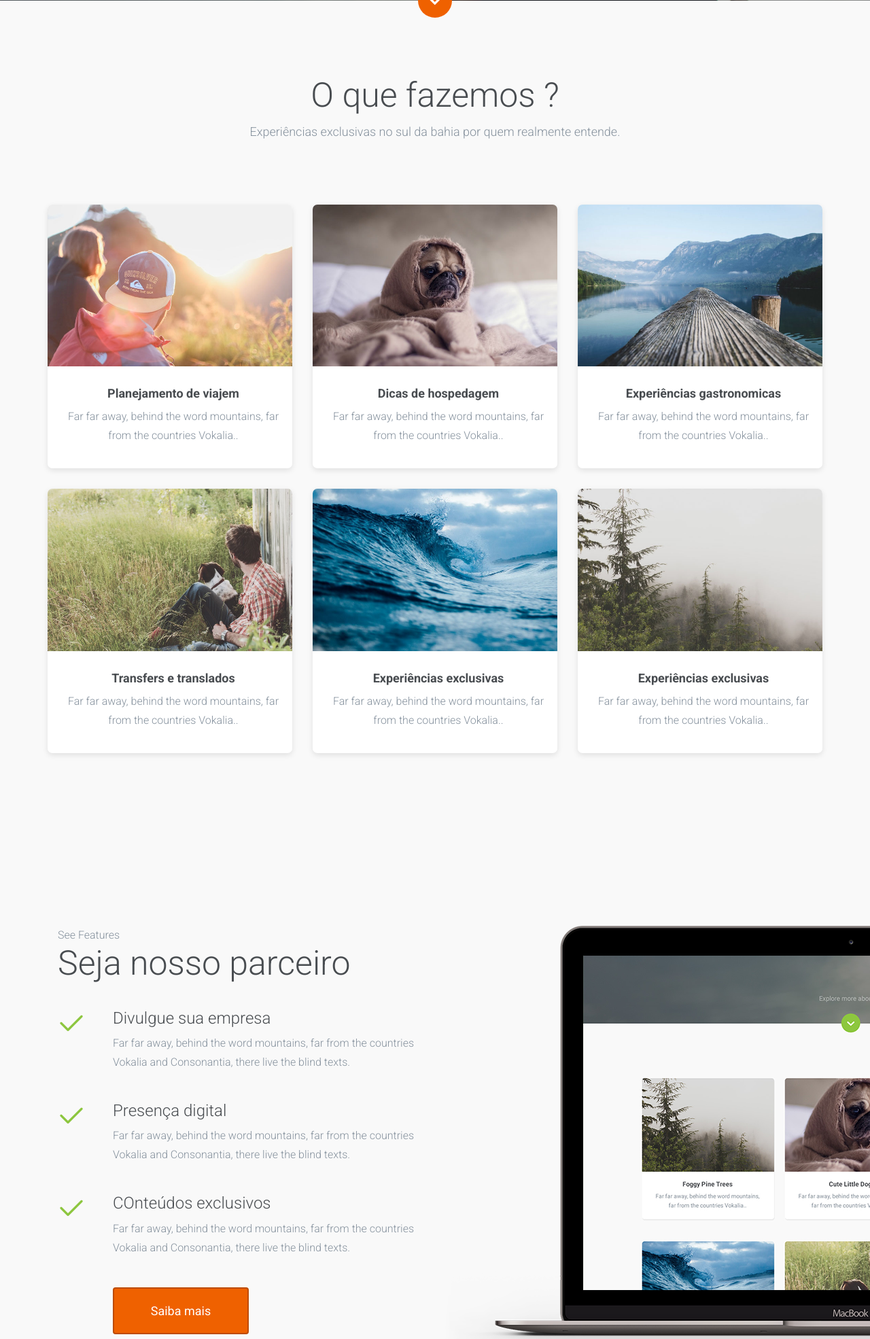
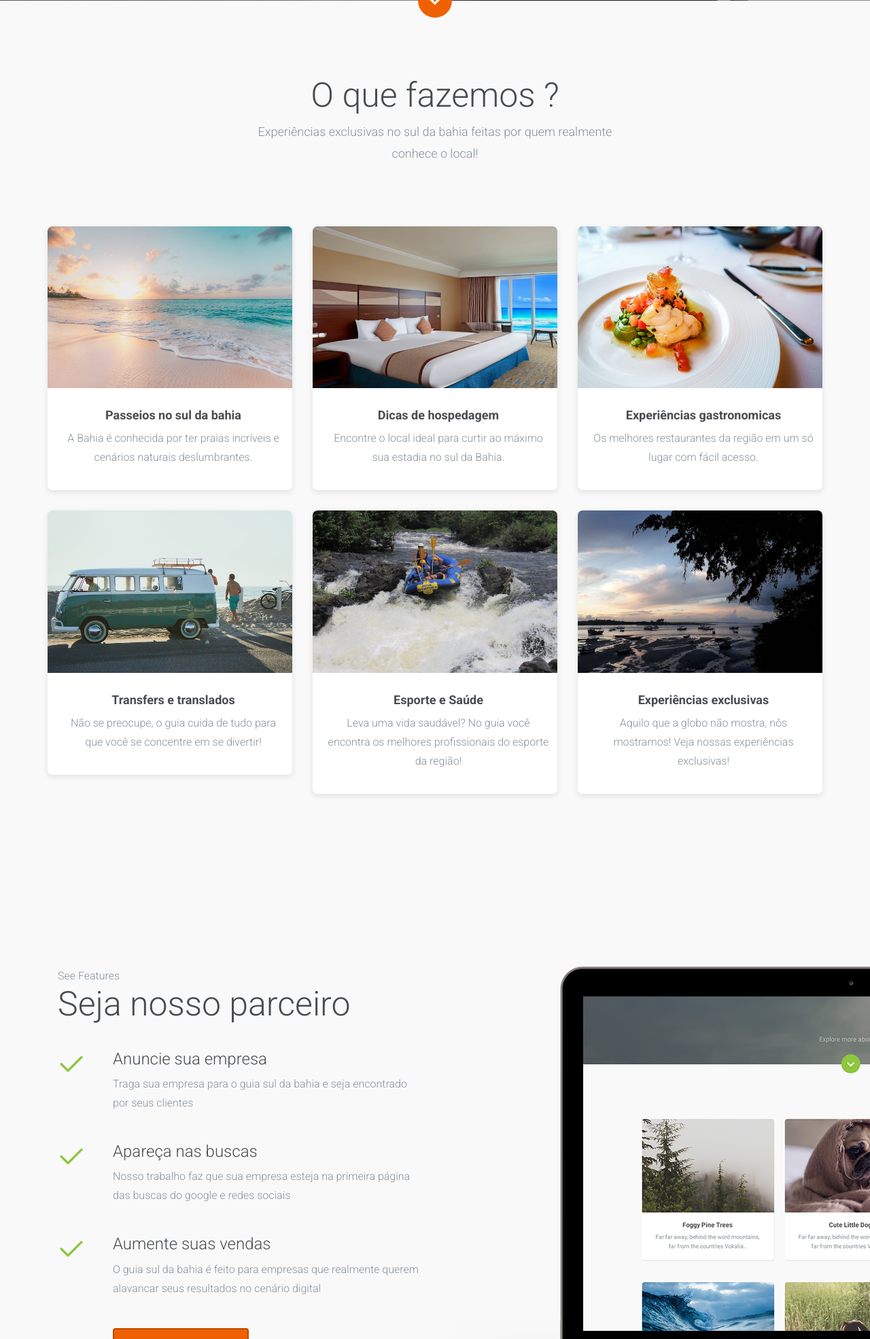
Before and after one commit to LucasRamosLobo/repo-guia-oficial, a Django app: page / in a window 1280 px wide. Shown: the part 750-2720 px from the top of the page at 68% size. Run offline with Django 3.2, Linux system fonts and the light colour scheme; some libraries are stand-ins or nearby versions; some web fonts are replaced.

Commit message:
commit
first commit

```diff
--- a/templates/index.html
+++ b/templates/index.html
@@ -9,7 +9,7 @@
 	<head>
 	<meta charset="utf-8">
 	<meta http-equiv="X-UA-Compatible" content="IE=edge">
-	<title>Guia Sul da Bahia</title>
+	<title>Guia Sul da Bahia </title>
 	<meta name="viewport" content="width=device-width, initial-scale=1">
 	<meta name="description" content="O melhor do sul da bahia" />
 	<meta name="keywords" content="O MELHOR DO SUL DA BAHIA" />
@@ -171,67 +171,67 @@
 				<div class="row row-bottom-padded-md">
 					<div class="col-md-6 col-md-offset-3 text-center">
 						<h2 class="fh5co-lead animate-box">O que fazemos ?</h2>
-						<p class="fh5co-sub-lead animate-box">Experiências exclusivas no sul da bahia por quem realmente entende. </p>
+						<p class="fh5co-sub-lead animate-box">Experiências exclusivas no sul da bahia feitas por quem realmente conhece o local! </p>
 					</div>
 				</div>
 				<div class="row">
 
 					<div class="col-md-4 col-sm-6 col-xxs-12 animate-box">
-						<a href="{% static 'images/img_1.jpg' %}" class="fh5co-project-item image-popup">
-							<img src="{% static 'images/img_1.jpg' %}" alt="Image" class="img-responsive">
+						<a href="{% static 'images/praia_2.jpg' %}" class="fh5co-project-item image-popup">
+							<img src="{% static 'images/praia_2.jpg' %}" alt="Image" class="img-responsive">
 							<div class="fh5co-text">
-								<h2>Planejamento de viajem</h2>
-								<p>Far far away, behind the word mountains, far from the countries Vokalia..</p>
+								<h2>Passeios no sul da bahia</h2>
+								<p> A Bahia é conhecida por ter praias incríveis e cenários naturais deslumbrantes.</p>
 							</div>
 						</a>
 					</div>
 
 					<div class="col-md-4 col-sm-6 col-xxs-12 animate-box">
-						<a href="{% static 'images/img_2.jpg' %}" class="fh5co-project-item image-popup">
-							<img src="{% static 'images/img_2.jpg' %}" alt="Image" class="img-responsive">
+						<a href="{% static 'images/hotel.jpg' %}" class="fh5co-project-item image-popup">
+							<img src="{% static 'images/hotel.jpg' %}" alt="hoteis no sul da bahia" class="img-responsive">
 							<div class="fh5co-text">
 								<h2>Dicas de hospedagem</h2>
-								<p>Far far away, behind the word mountains, far from the countries Vokalia..</p>
+								<p>Encontre o local ideal para curtir ao máximo sua estadia no sul da Bahia.</p>
 							</div>
 						</a>
 					</div>
 
 					<div class="col-md-4 col-sm-6 col-xxs-12 animate-box">
-						<a href="{% static 'images/img_3.jpg' %}" class="fh5co-project-item image-popup">
-							<img src="{% static 'images/img_3.jpg' %}" alt="Image" class="img-responsive">
+						<a href="{% static 'images/comida.jpg' %}" class="fh5co-project-item image-popup">
+							<img src="{% static 'images/comida.jpg' %}" alt="Image" class="img-responsive">
 							<div class="fh5co-text">
 								<h2>Experiências gastronomicas</h2>
-								<p>Far far away, behind the word mountains, far from the countries Vokalia..</p>
+								<p>Os melhores restaurantes da região em um só lugar com fácil acesso.</p>
 							</div>
 						</a>
 					</div>
 
 					<div class="col-md-4 col-sm-6 col-xxs-12 animate-box">
-						<a href="{% static 'images/img_4.jpg' %}" class="fh5co-project-item image-popup">
-							<img src="{% static 'images/img_4.jpg' %}" alt="Image" class="img-responsive">
+						<a href="{% static 'images/transfer.jpg' %}" class="fh5co-project-item image-popup">
+							<img src="{% static 'images/transfer.jpg' %}" alt="Image" class="img-responsive">
 							<div class="fh5co-text">
 								<h2>Transfers e translados</h2>
-								<p>Far far away, behind the word mountains, far from the countries Vokalia..</p>
+								<p>Não se preocupe, o guia cuida de tudo para que você se concentre em se divertir!</p>
 							</div>
 						</a>
 					</div>
 
 					<div class="col-md-4 col-sm-6 col-xxs-12 animate-box">
-						<a href="{% static 'images/img_5.jpg' %}" class="fh5co-project-item image-popup">
-							<img src="{% static 'images/img_5.jpg' %}" alt="Image" class="img-responsive">
+						<a href="{% static 'images/rafting.jpg' %}" class="fh5co-project-item image-popup">
+							<img src="{% static 'images/rafting.jpg' %}" alt="Image" class="img-responsive">
 							<div class="fh5co-text">
-								<h2>Experiências exclusivas</h2>
-								<p>Far far away, behind the word mountains, far from the countries Vokalia..</p>
+								<h2>Esporte e Saúde</h2>
+								<p> Leva uma vida saudável? No guia você encontra os melhores profissionais do esporte da região! </p>
 							</div>
 						</a>
 					</div>
 
 					<div class="col-md-4 col-sm-6 col-xxs-12 animate-box">
-						<a href="{% static 'images/img_6.jpg' %}" class="fh5co-project-item image-popup">
-							<img src="{% static 'images/img_6.jpg' %}" alt="Image" class="img-responsive">
+						<a href="{% static 'images/praia.jpg' %}" class="fh5co-project-item image-popup">
+							<img src="{% static 'images/praia.jpg' %}" alt="Image" class="img-responsive">
 							<div class="fh5co-text">
 								<h2>Experiências exclusivas</h2>
-								<p>Far far away, behind the word mountains, far from the countries Vokalia..</p>
+								<p>Aquilo que a globo não mostra, nôs mostramos! Veja nossas experiências exclusivas! </p>
 							</div>
 						</a>
 					</div>
@@ -258,22 +258,22 @@
 					<div class="fh5co-feature">
 						<div class="fh5co-icon animate-box"><i class="icon-check2"></i></div>
 						<div class="fh5co-text animate-box">
-							<h3>Divulgue sua empresa</h3>
-							<p>Far far away, behind the word mountains, far from the countries Vokalia and Consonantia, there live the blind texts. </p>
+							<h3>Anuncie sua empresa</h3>
+							<p>Traga sua empresa para o guia sul da bahia e seja encontrado por seus clientes</p>
 						</div>
 					</div>
 					<div class="fh5co-feature">
 						<div class="fh5co-icon animate-box"><i class="icon-check2"></i></div>
 						<div class="fh5co-text animate-box">
-							<h3>Presença digital</h3>
-							<p>Far far away, behind the word mountains, far from the countries Vokalia and Consonantia, there live the blind texts. </p>
+							<h3>Apareça nas buscas</h3>
+							<p>Nosso trabalho faz que sua empresa esteja na primeira página das buscas do google e redes sociais</p>
 						</div>
 					</div>
 					<div class="fh5co-feature">
 						<div class="fh5co-icon animate-box"><i class="icon-check2"></i></div>
 						<div class="fh5co-text animate-box">
-							<h3>COnteúdos exclusivos</h3>
-							<p>Far far away, behind the word mountains, far from the countries Vokalia and Consonantia, there live the blind texts. </p>
+							<h3>Aumente suas vendas</h3>
+							<p>O guia sul da bahia é feito para empresas que realmente querem alavancar seus resultados no cenário digital</p>
 						</div>
 					</div>
 
```
Also changed, not shown: templates/about.html (+7 -7 lines), templates/pricing.html (+19 -19 lines), db.sqlite3, static/images/comida.jpg (added), static/images/hotel.jpg (added), static/images/praia.jpg (added), static/images/praia_2.jpg (added), static/images/rafting.JPG (added), static/images/transfer.jpg (added), templates/images/praia_2.jpg (added), 2 other files.
